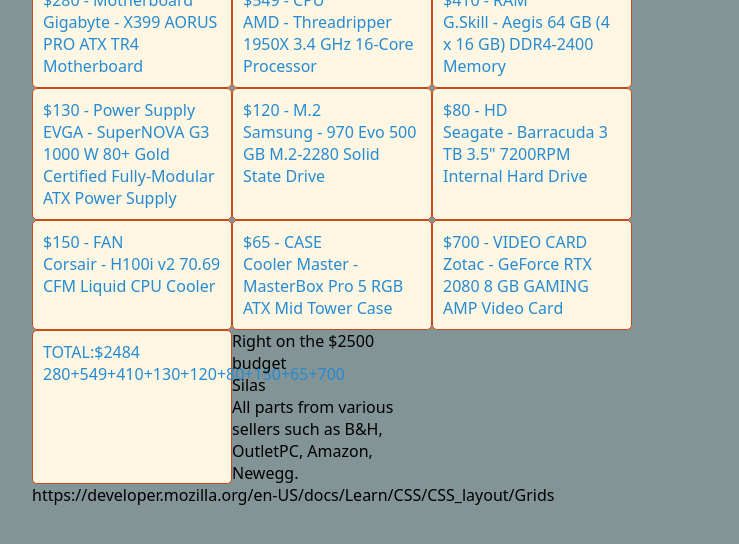
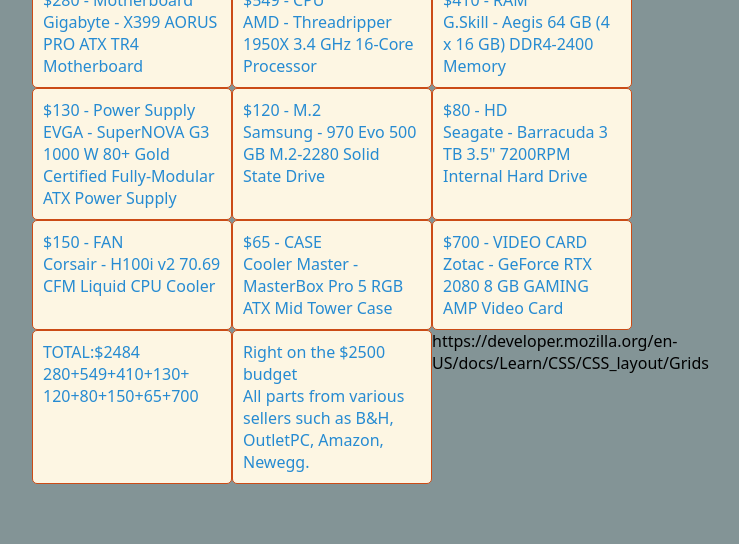
Before and after one commit to 42silasweis/42silasweis.github.io, a plain HTML site: page components.html in a window 1280 px wide. Shown: the part 254-798 px from the top of the page, without its empty margins (158-897 px from the left). Drawn offline with Linux system fonts and the light colour scheme.

Commit message:
Update components.html

```diff
--- a/components.html
+++ b/components.html
@@ -47,10 +47,10 @@
 
  <div>$700 - VIDEO CARD <br /> Zotac - GeForce RTX 2080 8 GB GAMING AMP Video Card</div>
 
- <div>TOTAL:$2484 <br />280+549+410+130+120+80+150+65+700</div>
+ <div>TOTAL:$2484 <br />280+549+410+130+
+   120+80+150+65+700</div>
 
-Right on the $2500 budget<br /> Silas <br />
-All parts from various sellers such as B&H, OutletPC, Amazon, Newegg.</div>
+ <div>Right on the $2500 budget<br />All parts from various sellers such as B&H, OutletPC, Amazon, Newegg.</div>
 
 https://developer.mozilla.org/en-US/docs/Learn/CSS/CSS_layout/Grids
 
```
